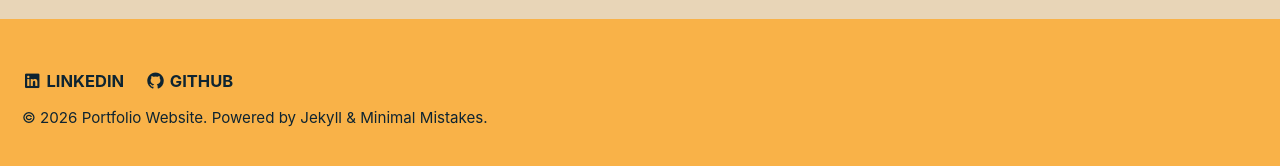
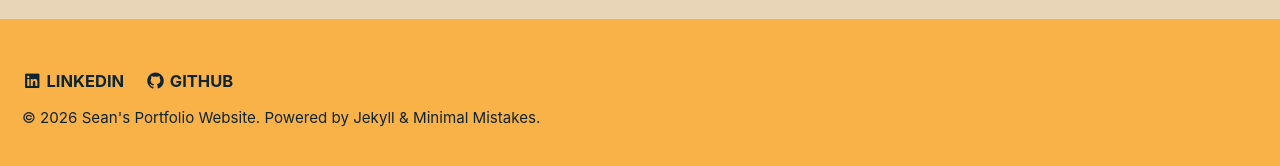
Before and after one commit to McDermott2527/McDermott2527.github.io, a Jekyll site: the page built from _pages/projects.md, in a window 1280 px wide. Shown: the part 726-892 px from the top of the page. Built offline with Jekyll 4.4.1, drawn with Linux system fonts in a browser that asks for light colours.

Commit message:
Update site title in configuration file

```diff
--- a/_config.yml
+++ b/_config.yml
@@ -1,5 +1,5 @@
 # Basic site settings (edit these first)
-title: "Portfolio Website" # Site title shown in the browser and header
+title: "Sean's Portfolio Website" # Site title shown in the browser and header
 title_separator: "-"
 subtitle: "Sean's Site for Portfolio" # site tagline that appears below site title in masthead
 description: "A simple portfolio starter for games students." # Short site summary
```
